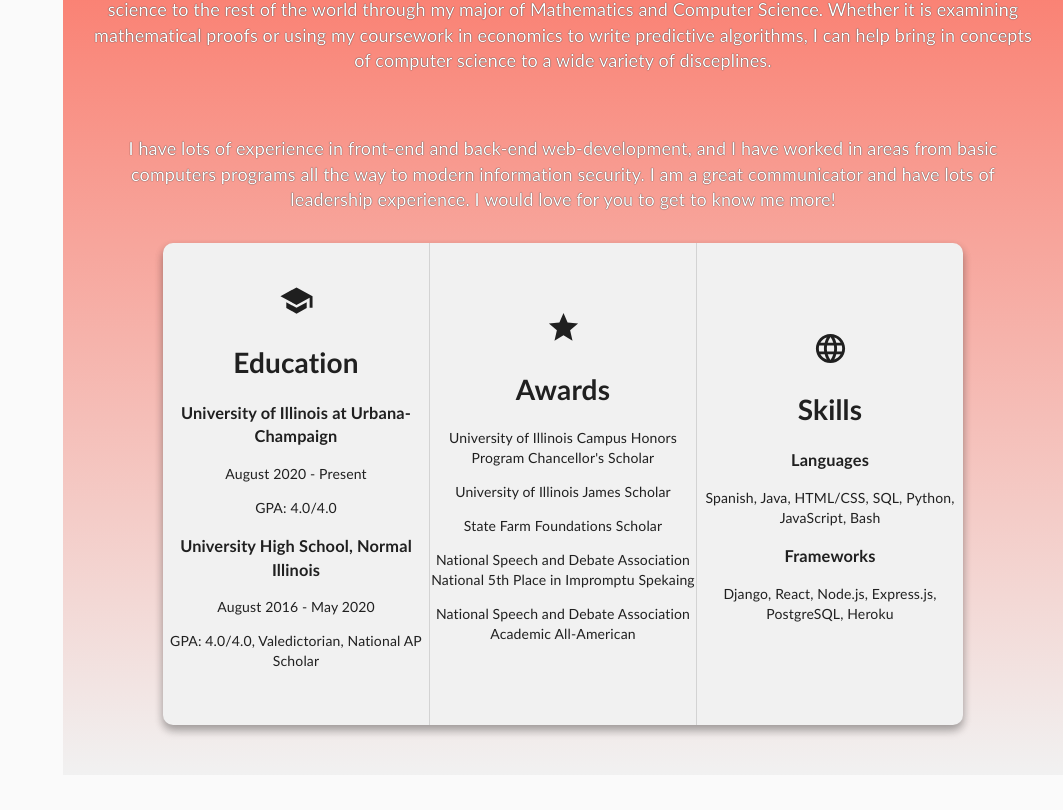
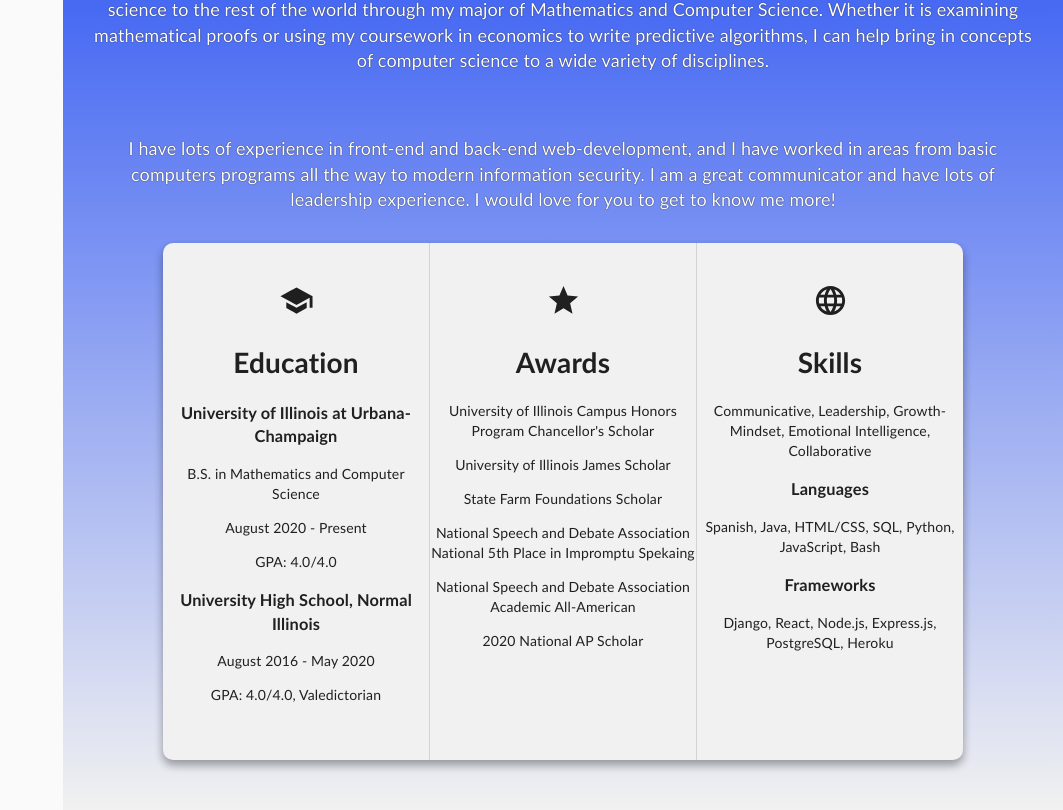
Before and after one commit to nrking0/portfolio, a React (Create React App) app: page / in a window 1280 px wide. Shown: the part 1016-1826 px from the top of the page, without its empty margins (217-1280 px from the left). Before the commit the page ends 1791 px from the top, so only its background shows below. Built offline with nearby package versions, Linux system fonts and the light colour scheme.

Commit message:
Changed about style

```diff
--- a/src/Components/About/About.css
+++ b/src/Components/About/About.css
@@ -3,7 +3,9 @@
     font-family: 'Trebuchet MS', 'Lucida Sans Unicode', 'Lucida Grande', 'Lucida Sans', Arial, sans-serif;
     background: rgb(255,255,255);
     /* background: linear-gradient(0deg, rgba(255,255,255,1) 10%, rgba(250,128,114,1) 90%); */
-    background: linear-gradient(0deg, #f1f1f1 0%, rgba(250,128,114,1) 80%);
+    /* background: linear-gradient(0deg, #f1f1f1 0%, rgba(250,128,114,1) 80%); */
+    background: linear-gradient(0deg, #f1f1f1 0%, #4467f3 80%);
+    /* background: #fa8072; */
     overflow: hidden;
 }
 
@@ -23,6 +25,7 @@
 
 .myInfo > div {
     margin: auto;
+    margin-top: 0%;
     width: 33vh;
     padding-top: 5%;
     padding-bottom: 5%;
--- a/src/Components/About/About.js
+++ b/src/Components/About/About.js
@@ -41,7 +41,7 @@ const About = (props) => {
                 and create new programs. Naturally, I decided to follow that enamoration for computers to the Computer Science department at the University
                 of Illinois at Urbana-Champaign. Being someone who is still deeply committed to interdisciplinary thinking and the liberal arts, I have been able
                 to cross apply the concepts of computer science to the rest of the world through my major of Mathematics and Computer Science. Whether it is examining
-                mathematical proofs or using my coursework in economics to write predictive algorithms, I can help bring in concepts of computer science to a wide variety of disceplines.</p>
+                mathematical proofs or using my coursework in economics to write predictive algorithms, I can help bring in concepts of computer science to a wide variety of disciplines.</p>
                 <br />
                 <p>I have lots of experience in front-end and back-end web-development, and I have worked in areas from basic computers programs all the way to modern information security.
                 I am a great communicator and have lots of leadership experience. I would love for you to get to know me more!</p>
@@ -51,11 +51,12 @@ const About = (props) => {
                     <SchoolIcon fontSize="large"></SchoolIcon>
                     <h1>Education</h1>
                     <h3>University of Illinois at Urbana-Champaign</h3>
+                    <p>B.S. in Mathematics and Computer Science</p>
                     <p>August 2020 - Present</p>
                     <p>GPA: 4.0/4.0</p>
                     <h3>University High School, Normal Illinois</h3>
                     <p>August 2016 - May 2020</p>
-                    <p>GPA: 4.0/4.0, Valedictorian, National AP Scholar</p>
+                    <p>GPA: 4.0/4.0, Valedictorian</p>
                 </div>
                 {(size.width > 1200) ? (
                     <Divider orientation="vertical" flexItem={true}></Divider>
@@ -70,6 +71,7 @@ const About = (props) => {
                     <p>State Farm Foundations Scholar</p>
                     <p>National Speech and Debate Association <br/>National 5th Place in Impromptu Spekaing</p>
                     <p>National Speech and Debate Association Academic All-American</p>
+                    <p>2020 National AP Scholar</p>
                 </div>
                 {(size.width > 1200) ? (
                     <Divider orientation="vertical" flexItem={true}></Divider>
@@ -79,6 +81,7 @@ const About = (props) => {
                 <div className="column3">
                     <LanguageIcon fontSize="large"></LanguageIcon>
                     <h1>Skills</h1>
+                    <p>Communicative, Leadership, Growth-Mindset, Emotional Intelligence, Collaborative</p>
                     <h3>Languages</h3>
                     <p>Spanish, Java, HTML/CSS, SQL, Python, JavaScript, Bash</p>
                     <h3>Frameworks</h3>
--- a/src/Components/Sidebar/Sidebar.css
+++ b/src/Components/Sidebar/Sidebar.css
@@ -28,6 +28,6 @@ h1 {
     font-family: 'Trebuchet MS', 'Lucida Sans Unicode', 'Lucida Grande', 'Lucida Sans', Arial, sans-serif;
 }
 
-/* .sidebardiv {
+.sidebardiv {
     margin: auto;
-} */
+}
--- a/src/Components/Sidebar/sidebar.js
+++ b/src/Components/Sidebar/sidebar.js
@@ -33,6 +33,7 @@ const useStyles = makeStyles((theme) => ({
         [theme.breakpoints.up('sm')]: {
             width: drawerWidth,
             flexShrink: 0,
+
         },
     },
     appBar: {
@@ -107,10 +108,10 @@ function ResponsiveDrawer(props) {
             <h1 style={{ textAlign: 'center' }}>Nick King</h1>
             <img src={require('../../Images/headshot2.jpeg')} className="headshot"></img>
             <div className="icons">
+            <IconButton color="inherit" href="mailto:nrking2@illinois.edu"><MailIcon></MailIcon></IconButton>
             <IconButton color="inherit" target="_blank" href="https://www.github.com/nrking0"><GitHubIcon /></IconButton>
             <IconButton color="inherit" target="_blank" href="https://www.linkedin.com/in/nrking0"><LinkedInIcon /></IconButton>
             <IconButton color="inherit" target="_blank" href="https://drive.google.com/file/d/18VLrsW3GV-BUM4gHT54zX6fXPLGs-8E1/view?usp=sharing"><DescriptionIcon /></IconButton>
-            <IconButton color="inherit" href="mailto:nrking2@illinois.edu"><MailIcon></MailIcon></IconButton>
             </div>
             <div className={classes.toolbar} />
             <Divider />
```
